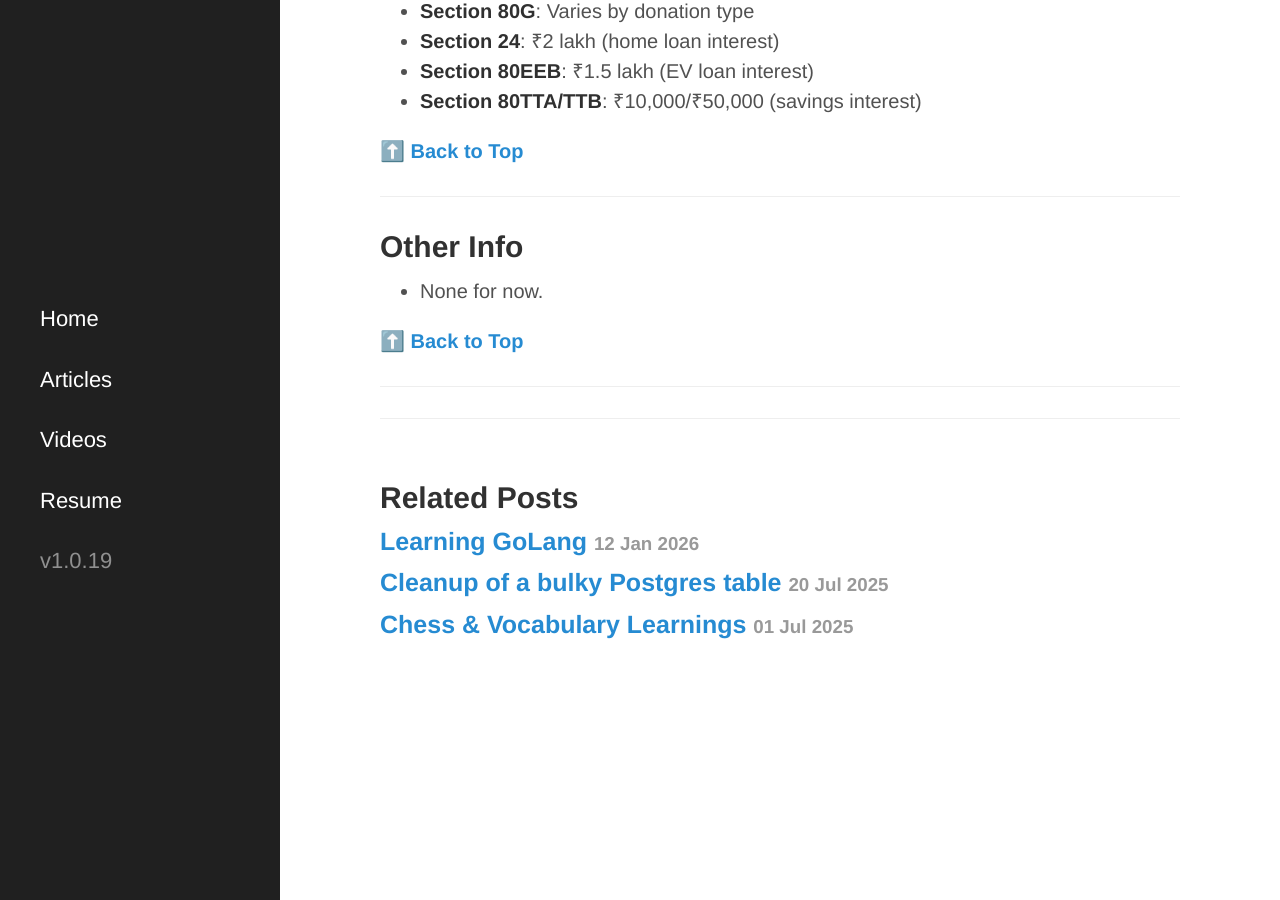
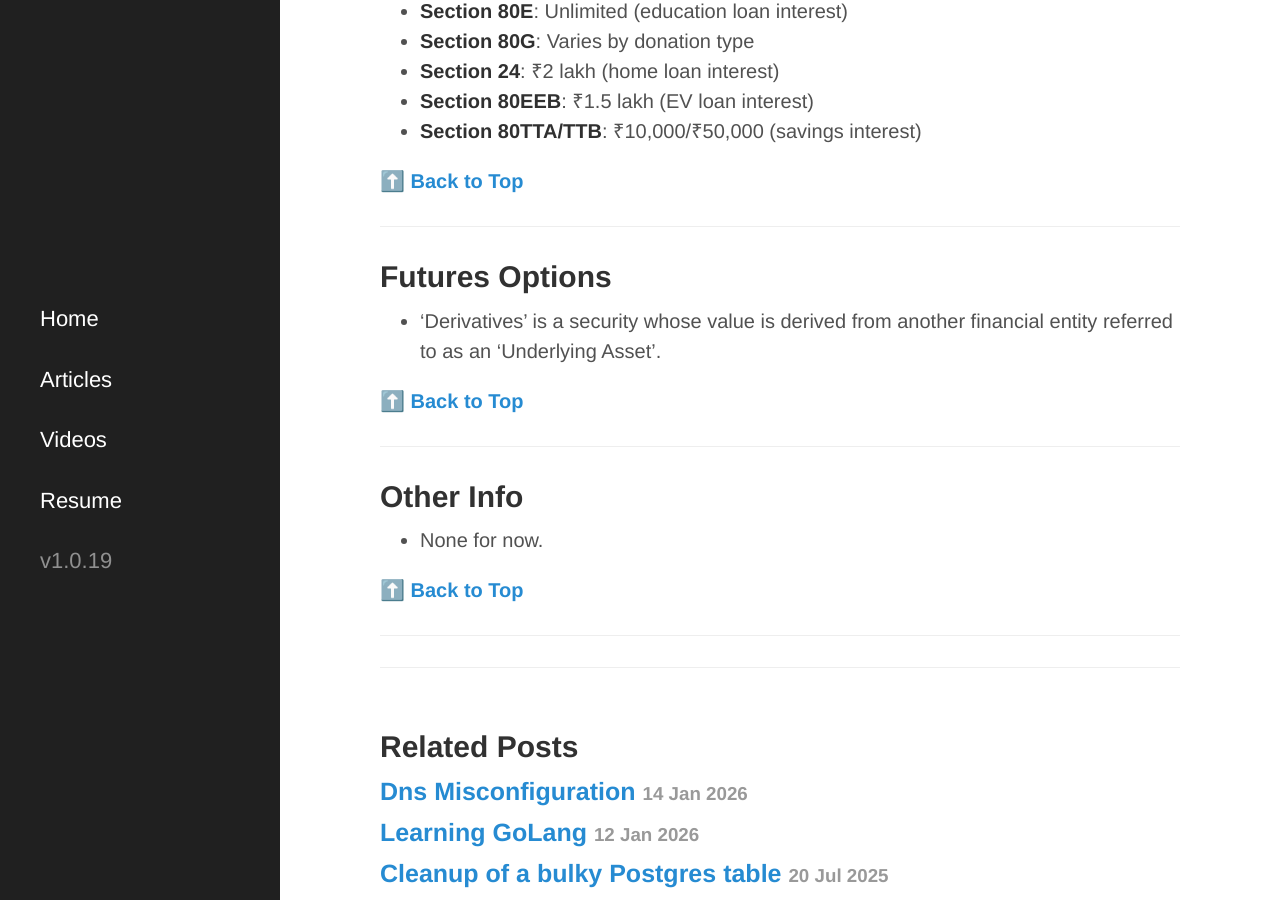
Before and after one commit to surajvm1/surajv311.github.io, a Jekyll site: the page built from _posts/2025-07-06-finance-learnings.md, in a window 1280 px wide and 900 px high, scrolled down 85474 px. Built offline with Jekyll 4.4.1, drawn with Linux system fonts in a browser that asks for light colours; some web fonts are replaced.

Commit message:
updated learnings

```diff
--- a/_posts/2025-07-06-finance-learnings.md
+++ b/_posts/2025-07-06-finance-learnings.md
@@ -17,6 +17,7 @@
 - [Investment Instruments](#investment-instruments)
 - [Technical Ratios and Metrics](#technical-ratios-and-metrics)
 - [Tax Saving Strategy](#tax-saving-strategy)
+- [Futures Options](#futures-options)
 - [Other Info](#other-info)
 
 ------------------------------
@@ -2442,6 +2443,15 @@
 
 ------------------------------
 
+## Futures Options
+
+- ‘Derivatives’ is a security whose value is derived from another financial entity referred to as an ‘Underlying Asset’.
+
+
+**[⬆️ Back to Top](#table-of-contents)**
+
+------------------------------
+
 ## Other Info
 
 - None for now.
```
Also changed, not shown: _posts/2026-01-12-learning-golang.md (+2 -3 lines), _posts/2026-01-14-dns-misconfiguration.md (added, +19 -0 lines).
